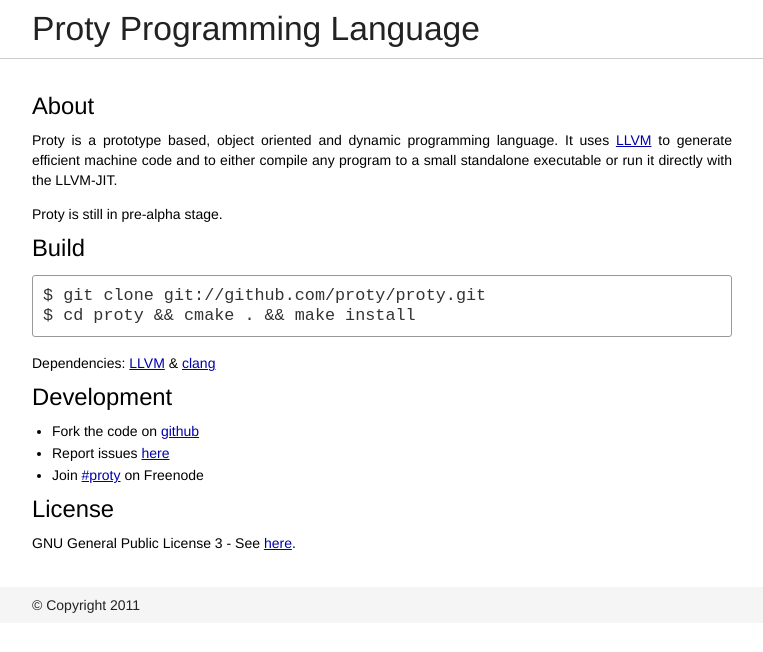
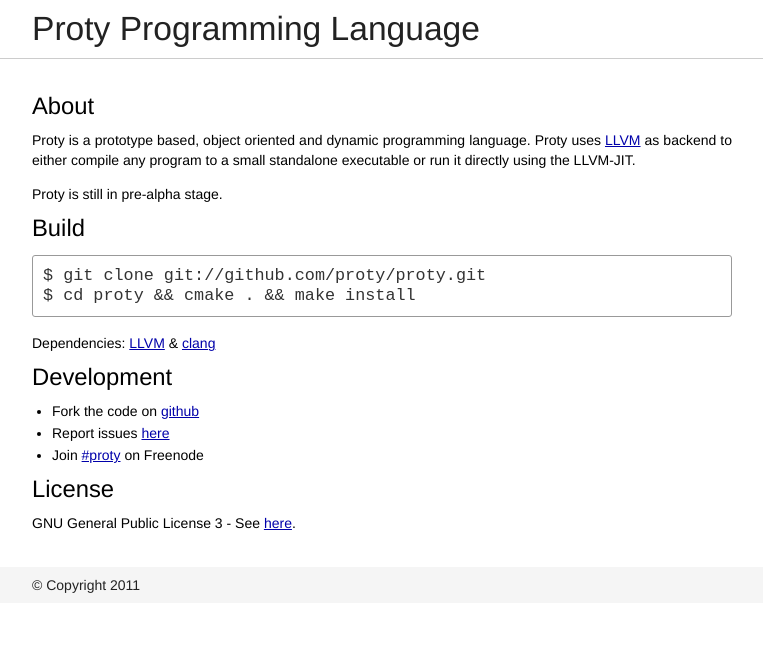
Before and after one commit to proty/proty.github.com, a Jekyll site: the page built from index.md, in a window 1280 px wide. Shown: the top 652 px of the page, without its empty margins (258-1021 px from the left). Built offline with Jekyll 4.4.1, drawn with Linux system fonts in a browser that asks for light colours; Markdown is read by kramdown in place of the engine named in the settings.

Commit message:
frontpage fix

```diff
--- a/index.md
+++ b/index.md
@@ -5,10 +5,10 @@ layout: default
 
 ## About
 
-Proty is a prototype based, object oriented and dynamic programming language.
-It uses [LLVM](http://llvm.org) to generate efficient machine code and to either
-compile any program to a small standalone executable or run it directly with
-the LLVM-JIT.
+Proty is a prototype based, object oriented and dynamic programming
+language. Proty uses [LLVM](http://llvm.org) as backend to either
+compile any program to a small standalone executable or run it
+directly using the LLVM-JIT.
 
 Proty is still in pre-alpha stage.
 
```
